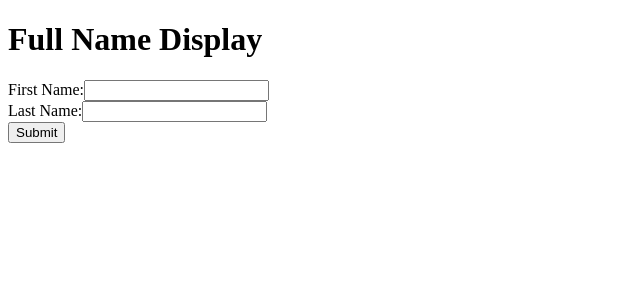
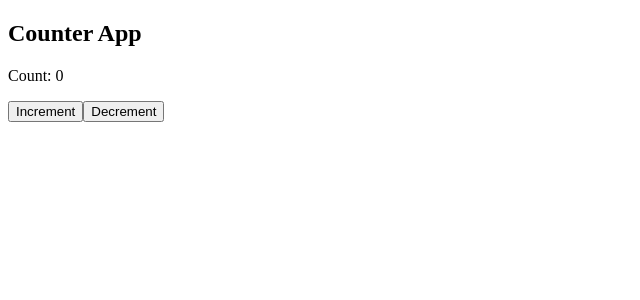
Before and after one commit to eons-shubham/XBuilds, a React (Create React App) app: page / in a window 1280 px wide. Shown: the top 300 px of the page, without its empty margins (0-640 px from the left). Built offline with nearby package versions, Linux system fonts and the light colour scheme.

Commit message:
feat: XCounter Complete

```diff
--- a/src/App.js
+++ b/src/App.js
@@ -1,50 +1,23 @@
 import React, { useState } from "react";
 
 function App() {
-  const [first, setfirst] = useState("");
-  const [last, setlast] = useState("");
-  const [showName, setShowName] = useState(false);
+  const [count, setCount] = useState(0);
 
-  const handleClick = (e) => {
-    e.preventDefault();
-    setShowName(true);
+  const handleInc = () => {
+    setCount((prevValue) => prevValue + 1);
+  };
+  const handleDec = () => {
+    setCount((prevValue) => prevValue - 1);
   };
 
   return (
-    <>
-      <form onSubmit={handleClick}>
-        <h1>Full Name Display</h1>
-        <label>First Name:</label>
-        <input
-          type="text"
-          value={first}
-          onChange={(e) => {
-            setfirst(e.target.value);
-          }}
-          required={true}
-        />
-        <br />
-        <label>Last Name:</label>
-        <input
-          type="text"
-          value={last}
-          onChange={(e) => {
-            setlast(e.target.value);
-          }}
-          required={true}
-        />
-        <br />
-        <button type="submit">Submit</button>
-      </form>
-      {showName && (
-        <p>
-          Full Name: {first} {last}
-        </p>
-      )}
-    </>
+    <div>
+      <h2>Counter App</h2>
+      <p>Count: {count}</p>
+      <button onClick={handleInc}>Increment</button>
+      <button onClick={handleDec}>Decrement</button>
+    </div>
   );
 }
 
 export default App;
-
-// Triggering Vercel Build 3
```
